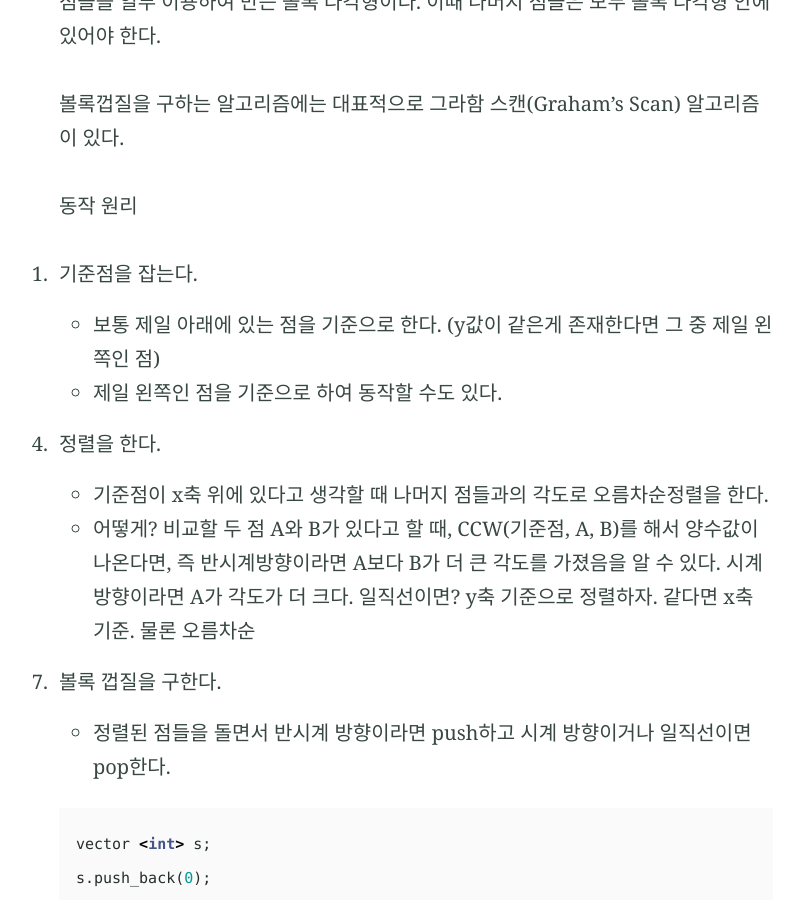
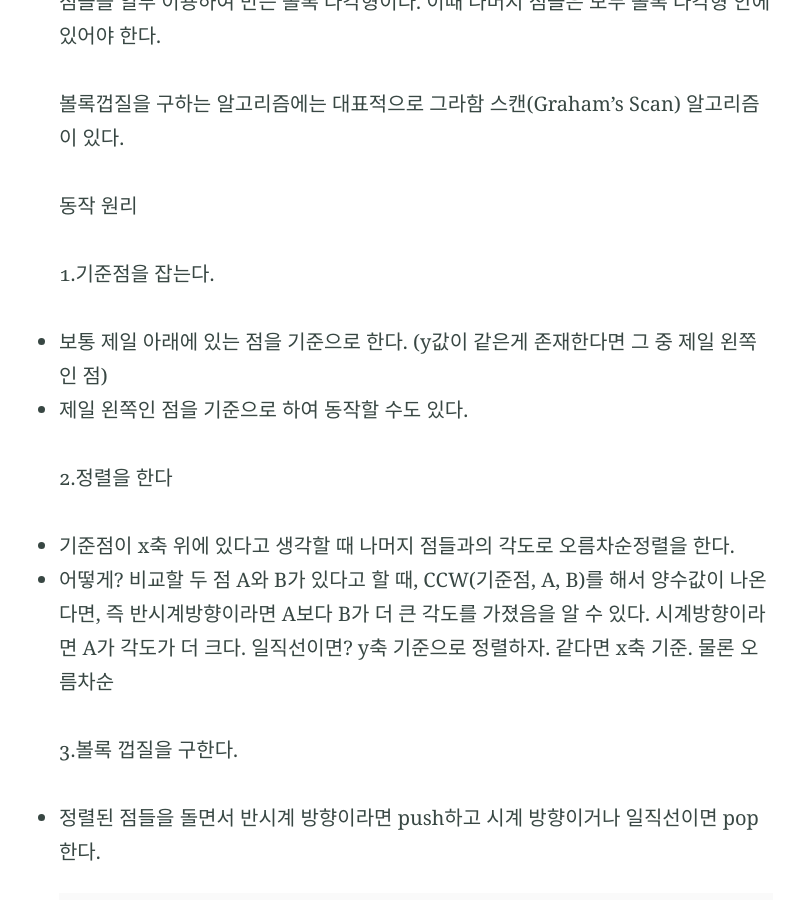
Before and after one commit to kyw04004/kyw04004.github.io, a Jekyll site: the page built from _posts/2021-01-03-post-Convex Hull.md, in a window 1280 px wide and 900 px high, scrolled down 735 px. Shown: the whole window, without its empty margins (224-1025 px from the left). Built offline with Jekyll 4.4.1, drawn with Linux system fonts in a browser that asks for light colours; our own code applies the rules of GitHub Pages for plain Markdown files; some of the changed text lies outside the part shown.

Commit message:
Update 2021-01-03-post-Convex Hull.md

````diff
--- a/_posts/2021-01-03-post-Convex Hull.md
+++ b/_posts/2021-01-03-post-Convex Hull.md
@@ -8,6 +8,7 @@ feature_text: |
   Convex Hull
 feature_image: "https://picsum.photos/2560/600?image=733"
 image: "https://picsum.photos/2560/600?image=733"
+
 
 
 
@@ -25,14 +26,21 @@ Convex Hull은 볼록 껍질을 구하는 것인데 볼록 껍질이란 2차원
 
 동작 원리
 
-1. 기준점을 잡는다.
-   - 보통 제일 아래에 있는 점을 기준으로 한다. (y값이 같은게 존재한다면 그 중 제일 왼쪽인 점)
-   - 제일 왼쪽인 점을 기준으로 하여 동작할 수도 있다.
-2. 정렬을 한다.
-   - 기준점이 x축 위에 있다고 생각할 때 나머지 점들과의 각도로 오름차순정렬을 한다.
-   - 어떻게? 비교할 두 점 A와 B가 있다고 할 때, CCW(기준점, A, B)를 해서 양수값이 나온다면, 즉 반시계방향이라면 A보다 B가 더 큰 각도를 가졌음을 알 수 있다. 시계방향이라면 A가 각도가 더 크다. 일직선이면? y축 기준으로 정렬하자. 같다면 x축 기준. 물론 오름차순
-3. 볼록 껍질을 구한다.
-   - 정렬된 점들을 돌면서 반시계 방향이라면 push하고 시계 방향이거나 일직선이면 pop한다.
+1.기준점을 잡는다.
+
+- 보통 제일 아래에 있는 점을 기준으로 한다. (y값이 같은게 존재한다면 그 중 제일 왼쪽인 점)
+
+* 제일 왼쪽인 점을 기준으로 하여 동작할 수도 있다.
+
+2.정렬을 한다
+
+* 기준점이 x축 위에 있다고 생각할 때 나머지 점들과의 각도로 오름차순정렬을 한다.
+
+* 어떻게? 비교할 두 점 A와 B가 있다고 할 때, CCW(기준점, A, B)를 해서 양수값이 나온다면, 즉 반시계방향이라면 A보다 B가 더 큰 각도를 가졌음을 알 수 있다. 시계방향이라면 A가 각도가 더 크다. 일직선이면? y축 기준으로 정렬하자. 같다면 x축 기준. 물론 오름차순
+
+3.볼록 껍질을 구한다.
+
+* 정렬된 점들을 돌면서 반시계 방향이라면 push하고 시계 방향이거나 일직선이면 pop한다.
 
 ```c++
 vector <int> s;
@@ -40,9 +48,8 @@ s.push_back(0);
 s.push_back(1);
 	int idx = 2;
 	while (idx < n) {
-		while (s.size() >= 2 &&
-               ccw(dot[s[s.size()-2]], dot[s[s.size() - 1]], dot[idx]) <= 0)
+		if (s.size() >= 2 && ccw(dot[s[s.size()-2]], dot[s[s.size() - 1]], dot[idx]) <= 0)
 			s.pop_back();
-		s.push_back(idx++);
+		else s.push_back(idx++);
 	}
 ```
````
